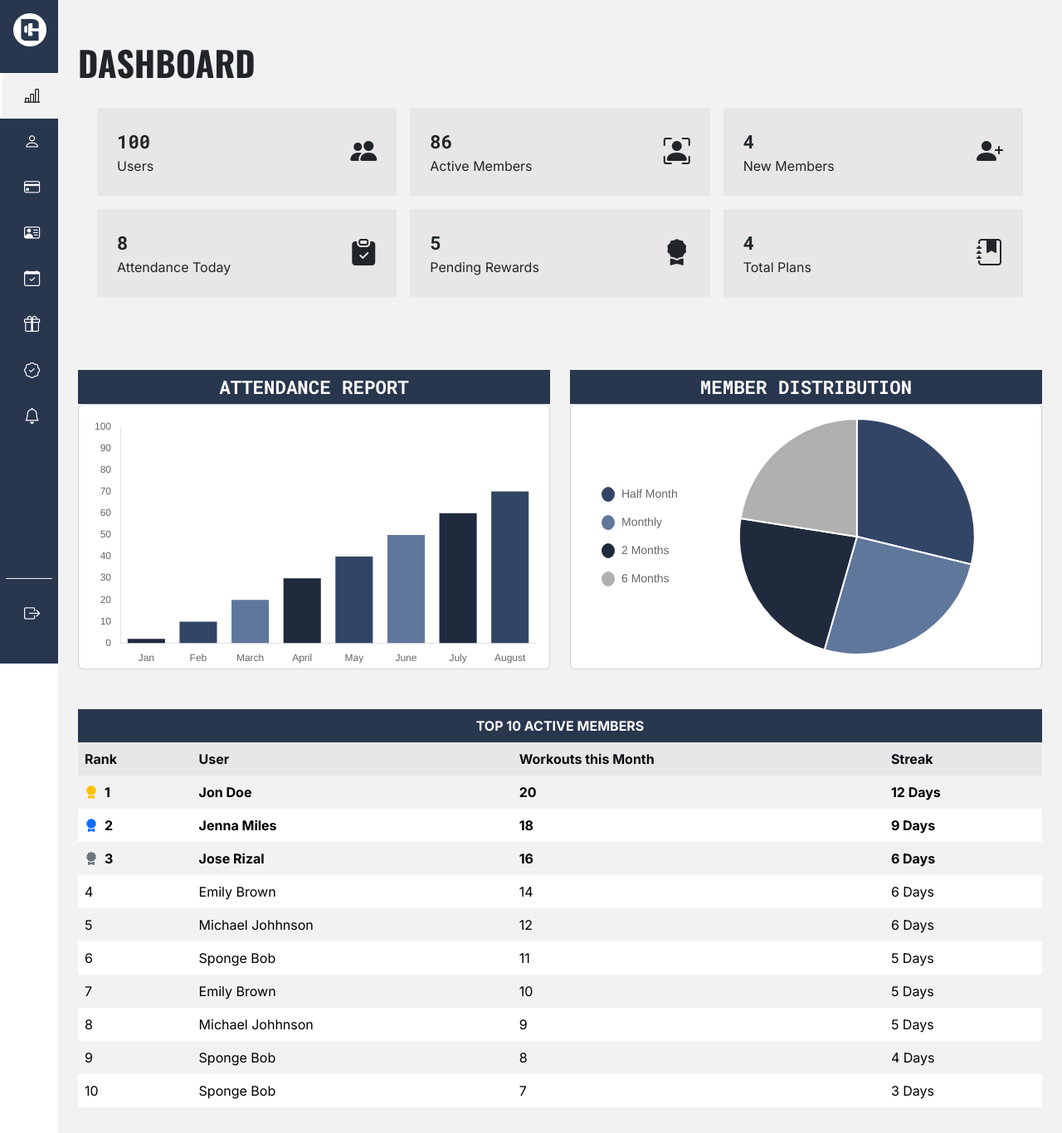
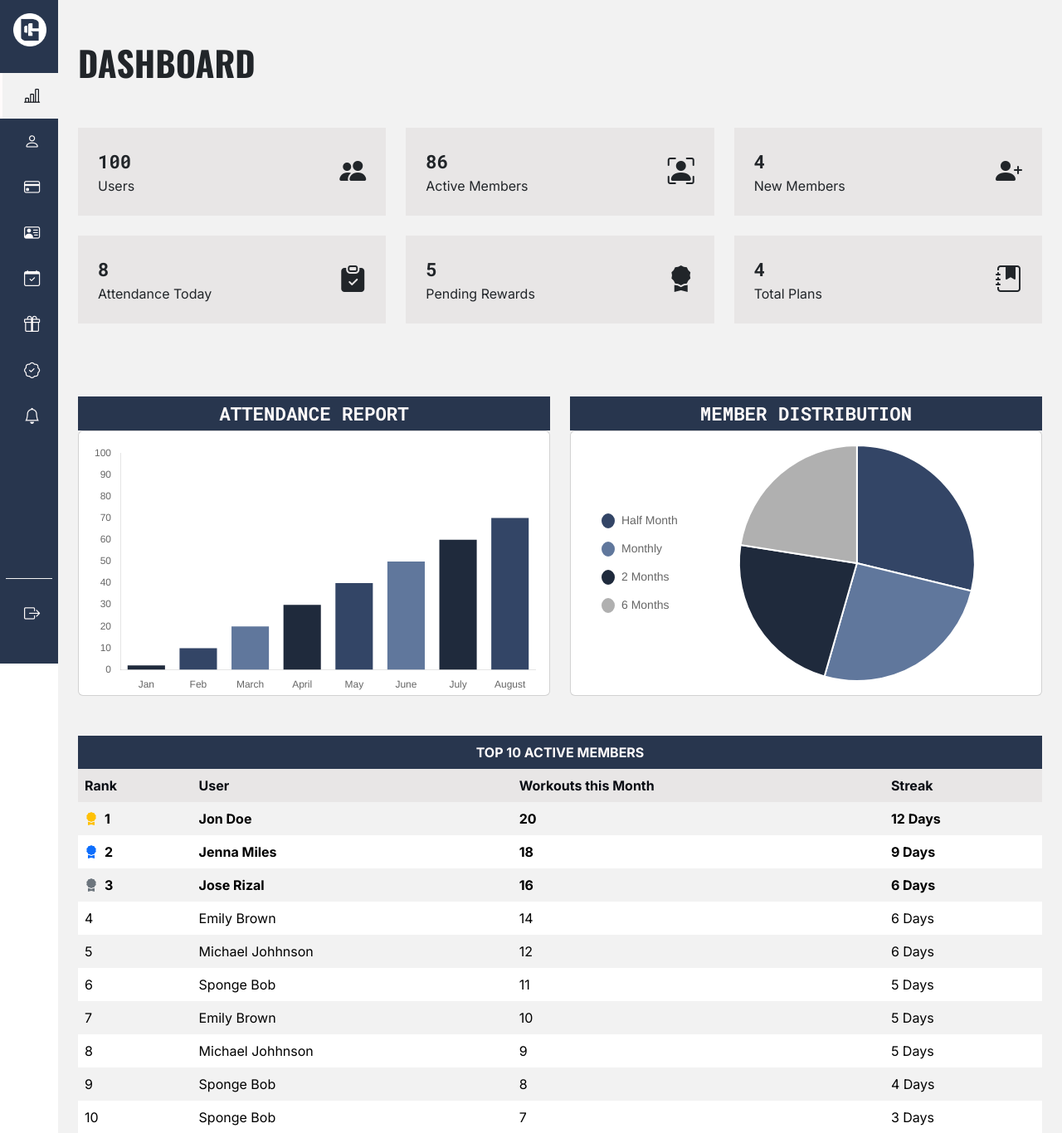
Before and after one commit to ProjectGymBoost/GymBoost.com, a PHP site: page /admin/index.php in a window 1280 px wide. Shown: the top 1366 px of the page at 83% size. Run offline with PHP 8.4, Linux system fonts and the light colour scheme.

Commit message:
FE | Minor adjustments

```diff
--- a/admin/index.php
+++ b/admin/index.php
@@ -27,8 +27,8 @@
                 <div class="heading text-center text-sm-start">DASHBOARD</div>
             </div>
 
-            <div class="container my-4">
-                <div class="row g-3">
+            <!-- <div class="container my-4 px-0"> -->
+                <div class="row g-4 my-4">
 
                     <!-- Users -->
                     <div class="col-md-4">
@@ -121,10 +121,10 @@
                     </div>
 
                 </div>
-            </div>
+            <!-- </div> -->
 
             <!-- Dashboard Graph for Attendance Report and Member Distribution -->
-            <div class="row justify-content-center g-4 my-5">
+            <div class="row justify-content-center g-2 g-md-4 my-5">
                 <!-- Chart 1 Column -->
                 <div class="col-md-6 col-12 d-flex flex-column align-items-center">
                     <div class="subheading text-center mt-3 w-100 p-1 card-title" style="background-color: var(--primaryColor); color: var(--text-color-light);">ATTENDANCE REPORT</div>
```
